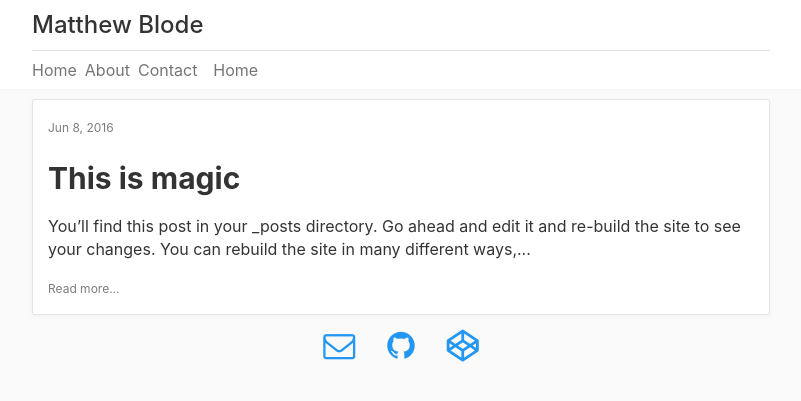
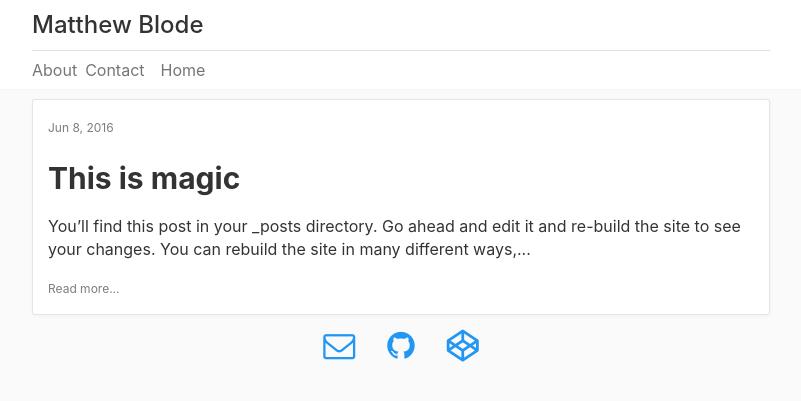
Before and after one commit to mblode/tavlin, a Jekyll site: the page built from index.markdown, in a window 1280 px wide. Shown: the top 401 px of the page, without its empty margins (239-1040 px from the left). Built offline with Jekyll 4.4.1, drawn with Linux system fonts in a browser that asks for light colours; nearby versions of some CDN libraries.

Commit message:
Updated Header

```diff
--- a/_includes/header.html
+++ b/_includes/header.html
@@ -9,12 +9,6 @@
     </ul>
 
     <ul class="menu nav--secondary">
-      <li>
-        <a href="{{ site.baseurl }}/">
-          Home
-        </a>
-      </li>
-
       {% for page in site.pages %}
       <li>
         <a href="{{ page.url | prepend: site.baseurl }}">
```
